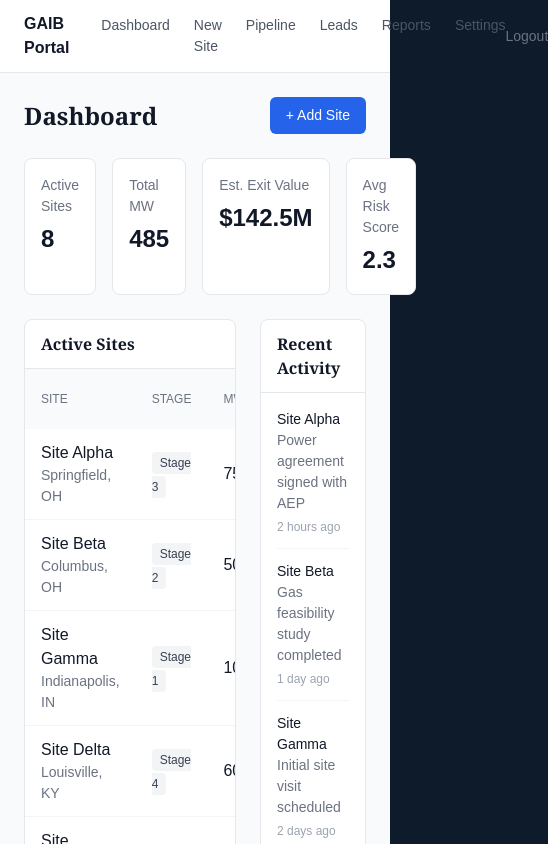
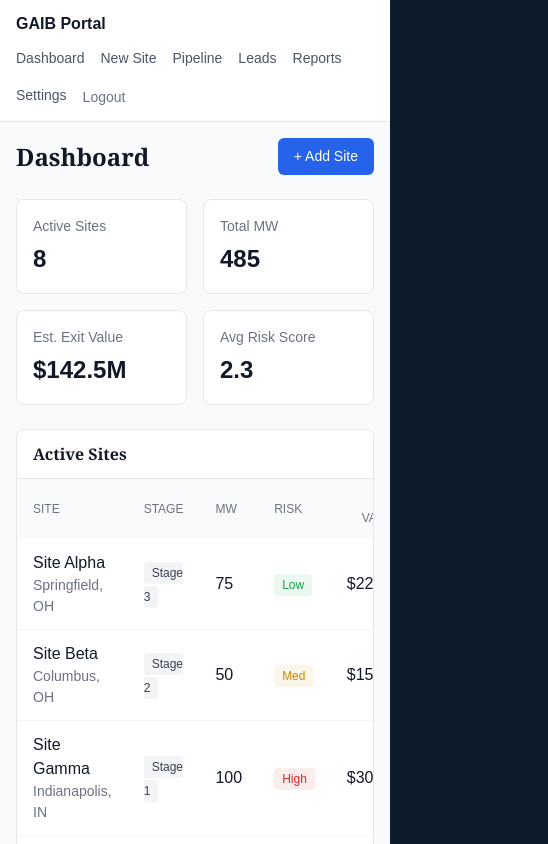
Before and after one commit to donteluciano/gaib-portal, a Next.js app: page /portal/dashboard in a window 390 px wide. Shown: the top 844 px of the page, 548 px wide, since content can reach past the window. Built offline with nearby package versions, Linux system fonts and the light colour scheme.

Commit message:
📱 Mobile-friendly portal
- Sticky nav bar
- Nav links wrap on mobile
- Horizontal scroll when needed
- Responsive grid layouts
- Content scrollable

```diff
--- a/src/app/portal/dashboard/page.tsx
+++ b/src/app/portal/dashboard/page.tsx
@@ -53,7 +53,7 @@ export default function DashboardPage() {
       </div>
 
       {/* Stats */}
-      <div style={{ display: 'grid', gridTemplateColumns: 'repeat(4, 1fr)', gap: '16px', marginBottom: '24px' }}>
+      <div style={{ display: 'grid', gridTemplateColumns: 'repeat(auto-fit, minmax(150px, 1fr))', gap: '16px', marginBottom: '24px' }}>
         {stats.map((stat) => (
           <div key={stat.label} style={{
             backgroundColor: 'white',
@@ -67,7 +67,7 @@ export default function DashboardPage() {
         ))}
       </div>
 
-      <div style={{ display: 'grid', gridTemplateColumns: '2fr 1fr', gap: '24px' }}>
+      <div style={{ display: 'grid', gridTemplateColumns: 'repeat(auto-fit, minmax(300px, 1fr))', gap: '24px' }}>
         {/* Sites Table */}
         <div style={{ backgroundColor: 'white', borderRadius: '8px', border: '1px solid #e5e7eb', overflow: 'hidden' }}>
           <div style={{ padding: '12px 16px', borderBottom: '1px solid #e5e7eb' }}>
--- a/src/app/portal/layout.tsx
+++ b/src/app/portal/layout.tsx
@@ -24,10 +24,12 @@ export default function PortalLayout({
       <nav style={{
         backgroundColor: '#ffffff',
         borderBottom: '1px solid #e5e7eb',
-        padding: '12px 24px'
+        padding: '12px 16px',
+        position: 'sticky',
+        top: 0,
+        zIndex: 50
       }}>
-        <div style={{ display: 'flex', alignItems: 'center', justifyContent: 'space-between' }}>
-          <div style={{ display: 'flex', alignItems: 'center', gap: '32px' }}>
+        <div style={{ display: 'flex', alignItems: 'center', justifyContent: 'space-between', flexWrap: 'wrap', gap: '12px' }}>
           <Link href="/portal/dashboard" style={{
             fontWeight: 600,
             color: '#111827',
@@ -36,7 +38,12 @@ export default function PortalLayout({
           }}>
             GAIB Portal
           </Link>
-            <div style={{ display: 'flex', gap: '24px' }}>
+          <div style={{
+            display: 'flex',
+            gap: '16px',
+            flexWrap: 'wrap',
+            overflowX: 'auto'
+          }}>
             {navigation.map((item) => (
               <Link
                 key={item.name}
@@ -44,15 +51,14 @@ export default function PortalLayout({
                 style={{
                   fontSize: '14px',
                   color: '#4b5563',
-                    textDecoration: 'none'
+                  textDecoration: 'none',
+                  whiteSpace: 'nowrap'
                 }}
               >
                 {item.name}
               </Link>
             ))}
-            </div>
-          </div>
-          <form action="/api/logout" method="POST">
+            <form action="/api/logout" method="POST" style={{ display: 'inline' }}>
               <button
                 type="submit"
                 style={{
@@ -60,17 +66,22 @@ export default function PortalLayout({
                   color: '#6b7280',
                   background: 'none',
                   border: 'none',
-                cursor: 'pointer'
+                  cursor: 'pointer',
+                  whiteSpace: 'nowrap'
                 }}
               >
                 Logout
               </button>
             </form>
           </div>
+        </div>
       </nav>
 
       {/* Main Content */}
-      <main style={{ padding: '24px' }}>
+      <main style={{
+        padding: '16px',
+        overflowX: 'auto'
+      }}>
         {children}
       </main>
     </div>
```
Lines whose indentation alone changed are shown as unchanged.
